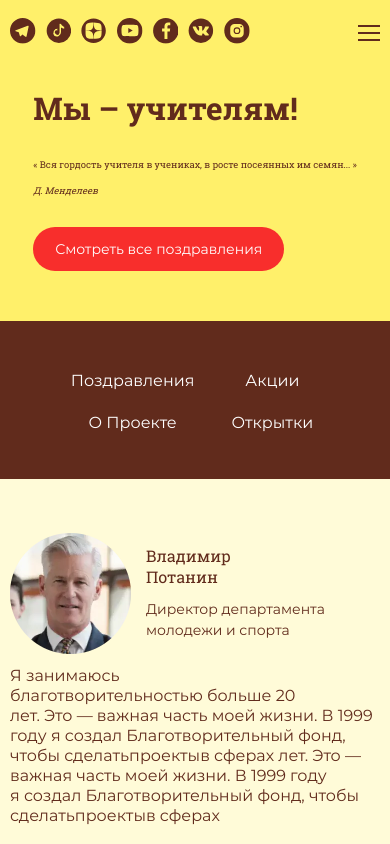
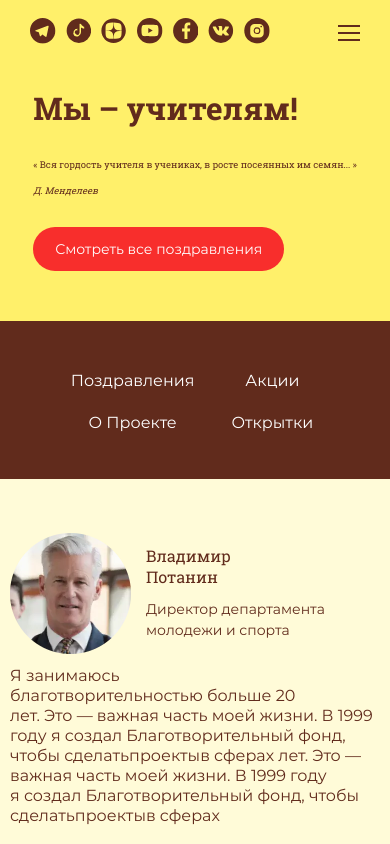
Before and after one commit to h0lloway/for-teachers, a plain HTML site: page index.html in a window 390 px wide. Shown: the top 844 px of the page. Drawn offline with nearby package versions, Linux system fonts and the light colour scheme.

Commit message:
work updated
container fix

```diff
--- a/gulp version/src/scss/_common.scss
+++ b/gulp version/src/scss/_common.scss
@@ -349,10 +349,10 @@ body.dark {
 //   }
 // }
 
-@media (max-width: 600px) {
-  .container {
-    max-width: none;
-    padding: 0 10px;
-  }
+// @media (max-width: 600px) {
+//   .container {
+//     max-width: none;
+//     padding: 0 10px;
+//   }
 
-}
+// }
```
Also changed, not shown: css/main.min.css.
